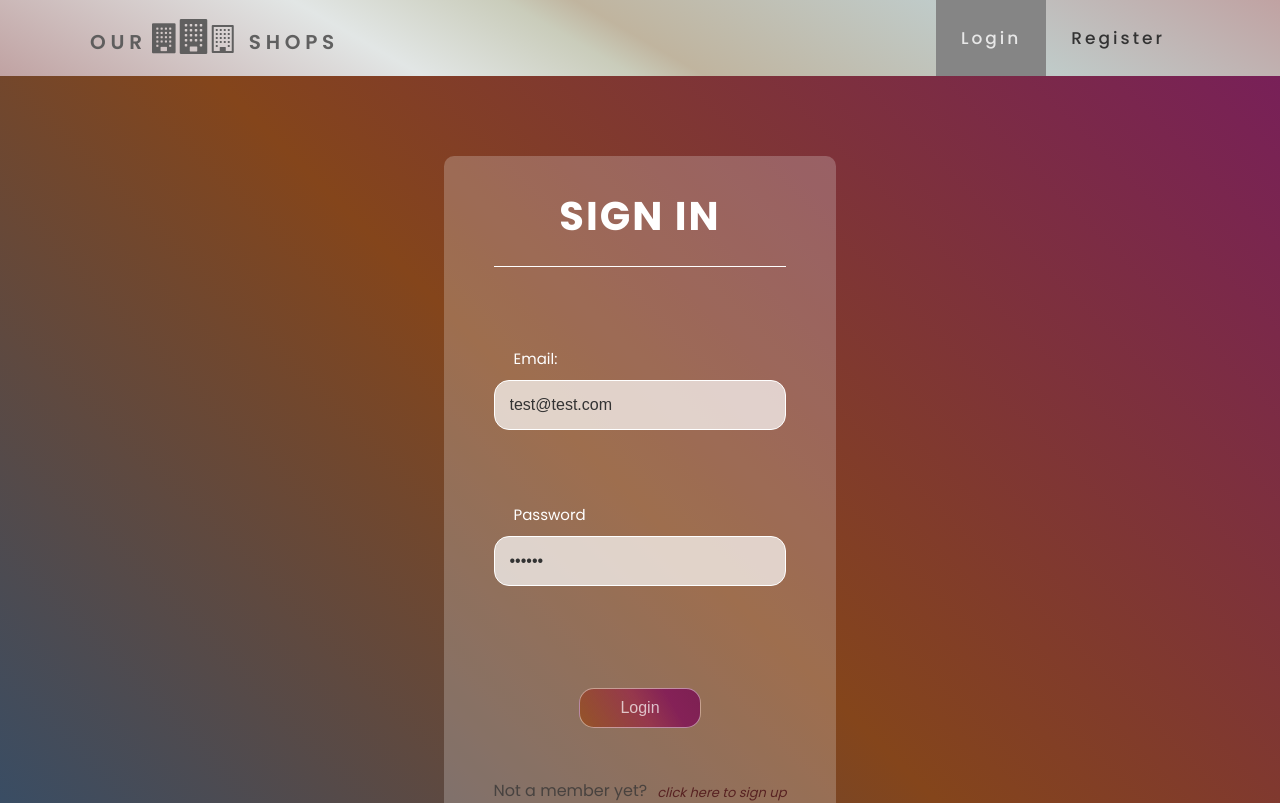
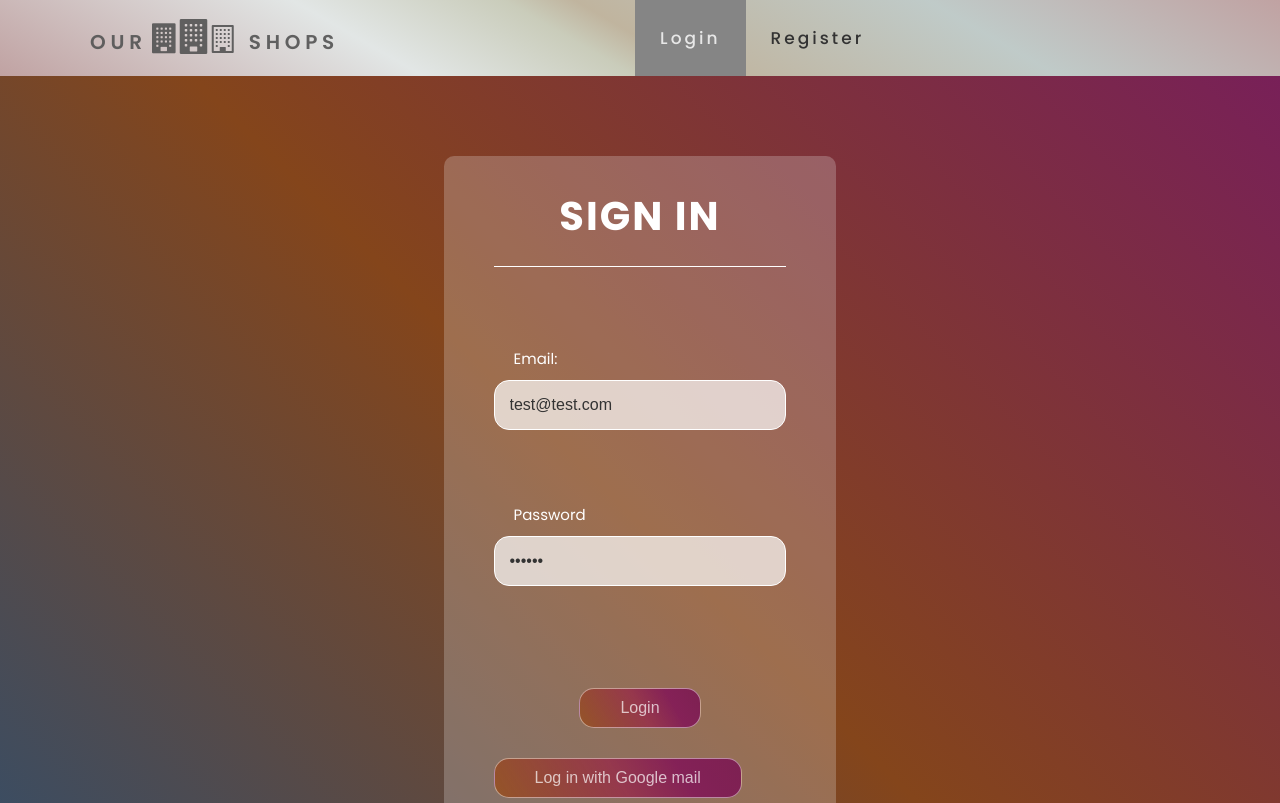
Before and after one commit to Giedrius-Simonavicius/galutinis_praktinis_darbas_giedrius_simonavicius, a React (Vite) app: page /login in a window 1280 px wide. Shown: the top 803 px of the page. Built offline with nearby package versions, Linux system fonts and the light colour scheme; no server answers.

Commit message:
login with google/ who is logged in

```diff
--- a/src/components/layout/Header.jsx
+++ b/src/components/layout/Header.jsx
@@ -4,7 +4,7 @@ import { useAuthCtx } from '../../store/AuthProvider';
 import Logout from '../auth/Logout';
 
 function Header() {
-  const { isLoggedIn } = useAuthCtx();
+  const { isLoggedIn, user } = useAuthCtx();
 
   return (
     <header className="mainHeader">
@@ -43,11 +43,15 @@ function Header() {
             </NavLink>
           )}
         </nav>
-        {isLoggedIn && (
-          <>
-            <Logout />
-          </>
-        )}
+
+        <div className="user">
+          {isLoggedIn && <p className="userTxt">{user.email}</p>}
+          {isLoggedIn && (
+            <>
+              <Logout />
+            </>
+          )}
+        </div>
       </div>
     </header>
   );
--- a/src/components/layout/header.scss
+++ b/src/components/layout/header.scss
@@ -8,11 +8,18 @@
     #68827d6b 75%,
     #a77d7db6 100%
   );
+  .userTxt{
+    font-size: 1rem;
+    margin-bottom: 0.5rem;
+  }
+
+.user{
+  text-align: end;
+}
   .head {
     .container {
       margin-right: 0;
     }
-
     .logo {
       font-size: 3rem;
       font-weight: 600;
--- a/src/firebase/firebase.js
+++ b/src/firebase/firebase.js
@@ -1,6 +1,7 @@
 import { initializeApp } from 'firebase/app';
 import { getAuth, onAuthStateChanged } from 'firebase/auth';
 import { getFirestore } from 'firebase/firestore';
+import { GoogleAuthProvider } from 'firebase/auth';
 
 const firebaseConfig = {
   apiKey: import.meta.env.VITE_apiKey,
@@ -14,3 +15,4 @@ const firebaseConfig = {
 const app = initializeApp(firebaseConfig);
 export const auth = getAuth(app);
 export const db = getFirestore(app);
+export const googleProvider = new GoogleAuthProvider();
--- a/src/pages/LoginPage.jsx
+++ b/src/pages/LoginPage.jsx
@@ -1,12 +1,16 @@
 import React from 'react';
 import LoginForm from '../components/auth/LoginForm';
-import { signInWithEmailAndPassword } from '@firebase/auth';
-import { auth } from '../firebase/firebase';
+import {
+  signInWithEmailAndPassword,
+  GoogleAuthProvider,
+  signInWithPopup,
+} from '@firebase/auth';
+import { auth, googleProvider } from '../firebase/firebase';
 import { useAuthCtx } from '../store/AuthProvider';
 import { NavLink } from 'react-router-dom';
 
 function LoginPage() {
-  const { navTo, isLoggedIn, setIsLoading, ui, isLoading } = useAuthCtx();
+  const { navTo, setIsLoading, ui } = useAuthCtx();
   setIsLoading(true);
 
   function loginToFirebase({ email, password }) {
@@ -28,12 +32,25 @@ function LoginPage() {
         setIsLoading(false);
       });
   }
+  function loginWithGoogle() {
+    //
+    signInWithPopup(auth, googleProvider)
+      .then((result) => {
+        navTo('shops');
+        ui.showSuccess('Logged in');
+      })
+      .catch((error) => {
+        ui.showError('Failed to login');
+        setIsLoading(false);
+      });
+  }
   setIsLoading(false);
   return (
     <div className="mainForm">
       <div className="innerForm container">
         <h1>Sign in</h1>
         <LoginForm onUserLogin={loginToFirebase} />
+        <button onClick={loginWithGoogle}>Log in with Google mail</button>
         <div className="flex comment">
           <p>Not a member yet? </p>
           <NavLink className="linkAfterComment" to={'/register'}>
```
